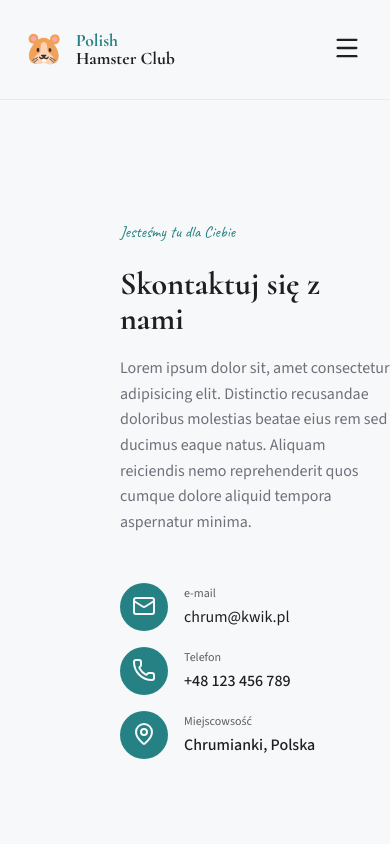
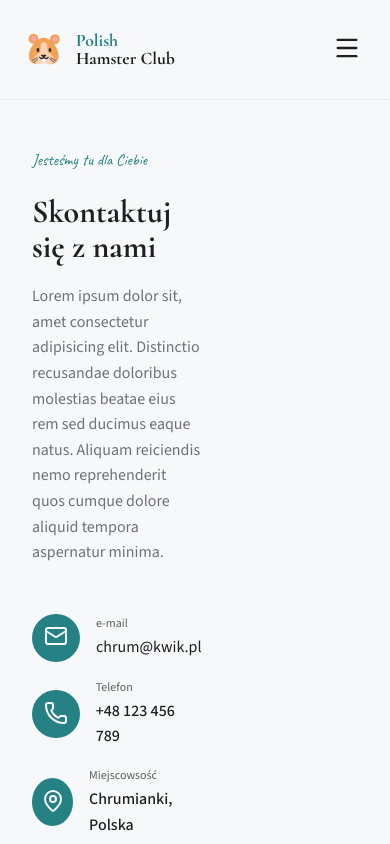
Before and after one commit to afra50/polish-hamster-club, a React (Vite) app: page /kontakt in a window 390 px wide. Shown: the top 844 px of the page. Built offline with nearby package versions, Linux system fonts and the light colour scheme.

Commit message:
media queries podstrony kontakt

```diff
--- a/src/pages/ContactPage.jsx
+++ b/src/pages/ContactPage.jsx
@@ -6,6 +6,7 @@ import { MapPin } from "lucide-react";
 export default function ContactPage() {
 	return (
 		<main className="page-contact">
+			<div className="page-contact-inner">
 				<header className="header-contact">
 					<div className="hero-contact">Jesteśmy tu dla Ciebie</div>
 					<h1 className="contact-heading">Skontaktuj się z nami</h1>
@@ -49,6 +50,7 @@ export default function ContactPage() {
 						</div>
 					</div>
 				</section>
+			</div>
 		</main>
 	);
 }
--- a/src/styles/pages/contactPage.scss
+++ b/src/styles/pages/contactPage.scss
@@ -1,12 +1,18 @@
 @use "../variables" as *;
 
 .page-contact {
-	padding: 120px 0 160px;
+	display: grid;
+	grid-template-columns: 1fr 2fr;
+	padding: 7rem 9rem;
 	background-color: $white;
 
+	.page-contact-inner {
+		max-width: 520px; // szerokość tekstu
+		margin-right: auto; // pcha w lewo
+		margin-left: 0; // NIE centruj
 		.header-contact {
 			max-width: 520px;
-		margin-left: 120px;
+
 			margin-bottom: 48px;
 			display: flex;
 			flex-direction: column;
@@ -18,7 +24,6 @@
 			}
 		}
 		.contact-fonts {
-		margin-left: 120px;
 			margin-top: 32px;
 
 			.contact-container {
@@ -63,3 +68,34 @@
 			}
 		}
 	}
+}
+/* ===============================
+   Desktop ↓
+   =============================== */
+@media (max-width: 1200px) {
+	.page-contact {
+		padding-left: 48px;
+		padding-right: 48px;
+	}
+}
+
+@media (max-width: 768px) {
+	.page-contact {
+		padding-left: 32px;
+		padding-right: 32px;
+	}
+}
+
+/* ===============================
+   Mobile ↓
+   =============================== */
+@media (max-width: 480px) {
+	.page-contact {
+		padding: 3rem 2rem;
+	}
+
+	.page-contact-inner {
+		margin-left: 0;
+		margin-right: 0;
+	}
+}
```
Lines whose indentation alone changed are shown as unchanged.
